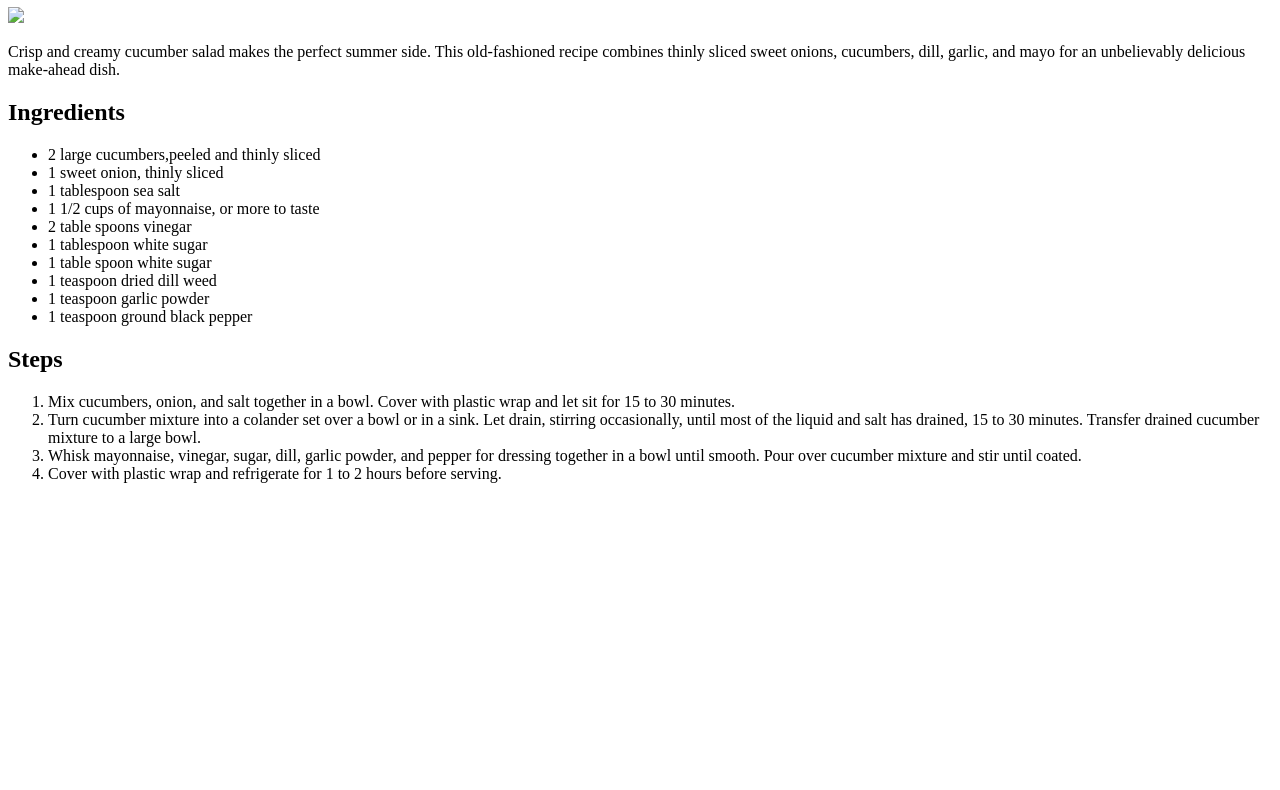
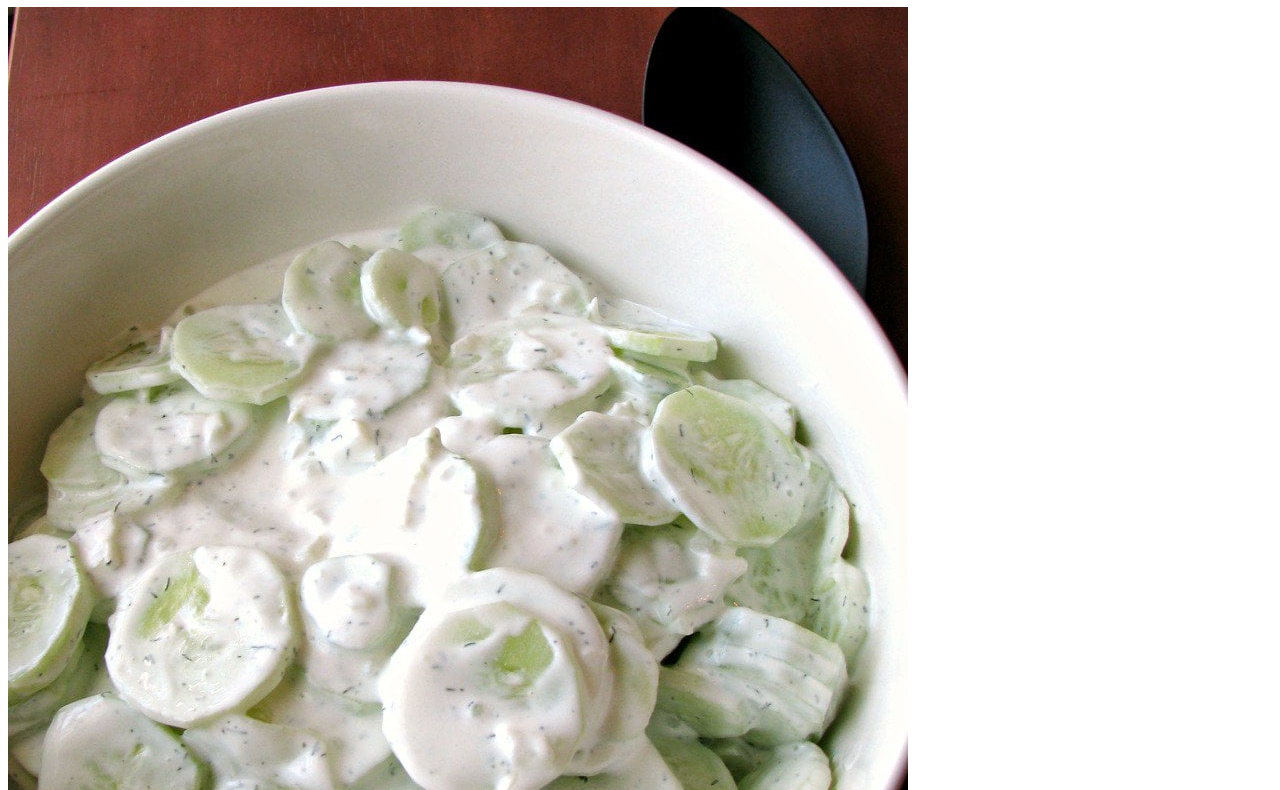
Before and after one commit to Dfatima44/odin-recipes, a plain HTML site: page recipes/cucumber-salad.html in a window 1280 px wide. Shown: the part 73-863 px from the top of the page. Before the commit the page ends 800 px from the top, so only its background shows below. Drawn offline with Linux system fonts and the light colour scheme.

Commit message:
change image path in all recipe files to fix image-not-found error

```diff
--- a/recipes/cucumber-salad.html
+++ b/recipes/cucumber-salad.html
@@ -6,8 +6,7 @@
 </head>
 <body>
     <h1>Dad's Creamy Cucumber Salad</h1>
-    <img  src="~/Desktop/odin-links-and-images/images/
-    cucumber-salad.jpg">
+    <img  src="../images/cucumber-salad.jpg">
     <p>Crisp and creamy cucumber salad makes the perfect summer side.
          This old-fashioned recipe combines thinly sliced sweet onions,
           cucumbers, dill, garlic, and mayo for an unbelievably delicious
```
Also changed, not shown: recipes/egg-salad.html (+1 -1 lines), recipes/macaroni-salad.html (+1 -1 lines).
